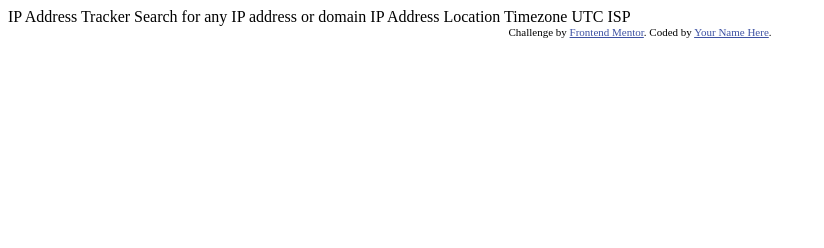
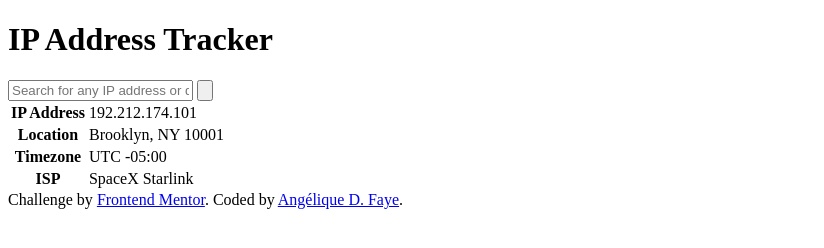
Before and after one commit to AngeliqueDF/ip-address-tracker-app-typescript, a website: page src/index.html in a window 1280 px wide. Shown: the whole page, without its empty margins (0-824 px from the left). Drawn offline with Linux system fonts and the light colour scheme.

Commit message:
Update index.html

```diff
--- a/src/index.html
+++ b/src/index.html
@@ -1,34 +1,63 @@
 <!DOCTYPE html>
 <html lang="en">
+
 <head>
   <meta charset="UTF-8">
-  <meta name="viewport" content="width=device-width, initial-scale=1.0"> <!-- displays site properly based on user's device -->
+  <meta name="viewport" content="width=device-width, initial-scale=1.0">
+  <!-- displays site properly based on user's device -->
 
   <link rel="icon" type="image/png" sizes="32x32" href="./images/favicon-32x32.png">
 
   <title>Frontend Mentor | IP Address Tracker</title>
 
-  <!-- Feel free to remove these styles or customise in your own stylesheet 👍 -->
-  <style>
-    .attribution { font-size: 11px; text-align: center; }
-    .attribution a { color: hsl(228, 45%, 44%); }
-  </style>
 </head>
+
 <body>
 
-  IP Address Tracker
+  <header>
+    <h1>IP Address Tracker</h1>
+  </header>
 
-  Search for any IP address or domain
+  <main>
 
-  IP Address
-  Location
-  Timezone
-    UTC <!-- add offset value dynamically using the API -->
-  ISP
+    <div id="app">
+      <form class="search">
+        <input id="search-input" name="searchedAddress" type="text" placeholder="Search for any IP address or domain">
+        <input id="search-submit" value="" type="submit">
+      </form>
+
+      <table>
+        <tbody>
+          <tr>
+            <th>IP Address</th>
+            <!-- <td id="ip-address">192.212.174.101</td> -->
+            <td id="ip-address">192.212.174.101</td>
+          </tr>
+          <tr>
+            <th>Location</th>
+            <td><span id="city">Brooklyn</span>, <span id="region">NY</span> <span id="postal-code">10001</span></td>
+          </tr>
+          <tr>
+            <th>Timezone</th>
+            <td>UTC <span id="timezone">-05:00</span></td>
+          </tr>
+          <tr>
+            <th>ISP</th>
+            <td id="isp">SpaceX Starlink</td>
+          </tr>
+        </tbody>
+      </table>
+    </div>
+
+    <!-- add offset value dynamically using the API -->
+    <div id="map"></div>
+
+  </main>
 
   <div class="attribution">
     Challenge by <a href="https://www.frontendmentor.io?ref=challenge" target="_blank">Frontend Mentor</a>.
-    Coded by <a href="#">Your Name Here</a>.
+    Coded by <a href="https://adf.dev">Angélique D. Faye</a>.
   </div>
 </body>
+
 </html>
```
